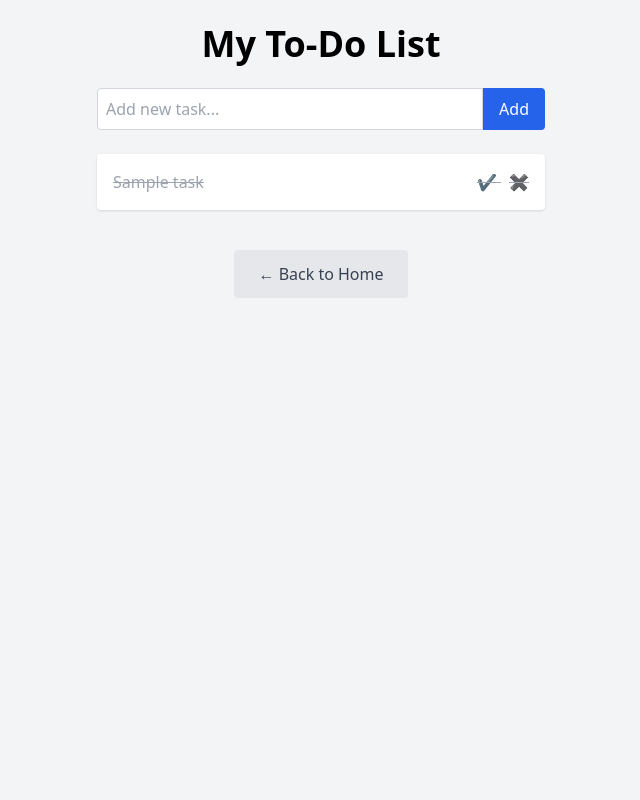
After one commit to Baranotik15/Projects_list, a Django app: page /task_list in a window 1280 px wide. The commit adds this page. Shown: the whole page, without its empty margins (319-959 px from the left). Run offline with Django 5.2, Linux system fonts and the light colour scheme; tables that the repository leaves empty hold one stand-in row (values such as "Sample post"); some libraries are stand-ins or nearby versions.

Commit message:
to do list was added

```diff
--- a/Portfolio_list/settings.py
+++ b/Portfolio_list/settings.py
@@ -39,6 +39,7 @@ INSTALLED_APPS = [
 
     #my app
     'main',
+    'todo_list'
 ]
 
 MIDDLEWARE = [
--- a/Portfolio_list/urls.py
+++ b/Portfolio_list/urls.py
@@ -19,4 +19,5 @@ from django.urls import path, include
 
 urlpatterns = [
     path('', include('main.urls')),
+    path('task_list', include('todo_list.urls'))
 ]
--- /dev/null
+++ b/templates/todo/todo_home_page.html
@@ -0,0 +1,50 @@
+<!DOCTYPE html>
+<html lang="en">
+<head>
+  <meta charset="UTF-8" />
+  <meta name="viewport" content="width=device-width, initial-scale=1" />
+  <title>To-Do List</title>
+  <script src="https://cdn.tailwindcss.com"></script>
+</head>
+<body class="bg-gray-100 min-h-screen flex flex-col items-center p-6">
+
+  <h1 class="text-4xl font-bold mb-6">My To-Do List</h1>
+
+  <form action="{% url 'add_task' %}" method="POST" class="mb-6 w-full max-w-md flex">
+    {% csrf_token %}
+    <input
+      type="text"
+      name="title"
+      placeholder="Add new task..."
+      class="flex-grow p-2 rounded-l border border-gray-300 focus:outline-none"
+      required
+    />
+    <button type="submit" class="bg-blue-600 text-white px-4 rounded-r hover:bg-blue-700">
+      Add
+    </button>
+  </form>
+
+  <ul class="w-full max-w-md">
+    {% for task in tasks %}
+      <li
+        class="flex items-center justify-between bg-white mb-2 p-4 rounded shadow
+        {% if task.completed %}line-through text-gray-400{% endif %}"
+      >
+        <span>{{ task.title }}</span>
+        <div class="space-x-2">
+          <a href="{% url 'toggle_task' task.id %}" class="text-green-600 hover:text-green-800">✔</a>
+          <a href="{% url 'delete_task' task.id %}" class="text-red-600 hover:text-red-800">✖</a>
+        </div>
+      </li>
+    {% empty %}
+      <li class="text-gray-500">No tasks yet.</li>
+    {% endfor %}
+  </ul>
+
+  <a href="{% url 'home' %}"
+     class="mt-8 inline-block px-6 py-3 bg-gray-200 text-gray-700 rounded hover:bg-gray-300 transition">
+    ← Back to Home
+  </a>
+
+</body>
+</html>
--- /dev/null
+++ b/todo_list/admin.py
@@ -0,0 +1,3 @@
+from django.contrib import admin
+
+# Register your models here.
--- /dev/null
+++ b/todo_list/apps.py
@@ -0,0 +1,6 @@
+from django.apps import AppConfig
+
+
+class TodoListConfig(AppConfig):
+    default_auto_field = 'django.db.models.BigAutoField'
+    name = 'todo_list'
--- /dev/null
+++ b/todo_list/models.py
@@ -0,0 +1,9 @@
+from django.db import models
+
+class Task(models.Model):
+    title = models.CharField(max_length=200)
+    completed = models.BooleanField(default=False)
+    created_at = models.DateTimeField(auto_now_add=True)
+
+    def __str__(self):
+        return self.title
--- /dev/null
+++ b/todo_list/tests.py
@@ -0,0 +1,3 @@
+from django.test import TestCase
+
+# Create your tests here.
--- /dev/null
+++ b/todo_list/urls.py
@@ -0,0 +1,25 @@
+from django.urls import path
+from . import views
+
+urlpatterns = [
+    path(
+        '',
+        views.task_list,
+        name='task_list'
+    ),
+    path(
+        'add/',
+        views.add_task,
+        name='add_task'
+    ),
+    path(
+        'toggle/<int:task_id>/',
+        views.toggle_task,
+        name='toggle_task'
+    ),
+    path(
+        'delete/<int:task_id>/',
+        views.delete_task,
+        name='delete_task'
+    ),
+]
--- /dev/null
+++ b/todo_list/views.py
@@ -0,0 +1,28 @@
+from django.shortcuts import render, redirect
+from .models import Task
+
+def task_list(request):
+    tasks = Task.objects.order_by('-created_at')
+    return render(
+        request,
+        'todo/todo_home_page.html',
+        {'tasks': tasks}
+    )
+
+def add_task(request):
+    if request.method == 'POST':
+        title = request.POST.get('title')
+        if title:
+            Task.objects.create(title=title)
+    return redirect('task_list')
+
+def toggle_task(request, task_id):
+    task = Task.objects.get(id=task_id)
+    task.completed = not task.completed
+    task.save()
+    return redirect('task_list')
+
+def delete_task(request, task_id):
+    task = Task.objects.get(id=task_id)
+    task.delete()
+    return redirect('task_list')
```
Also changed, not shown: templates/main.html (+7 -4 lines), todo_list/__init__.py (added), todo_list/migrations/__init__.py (added).
